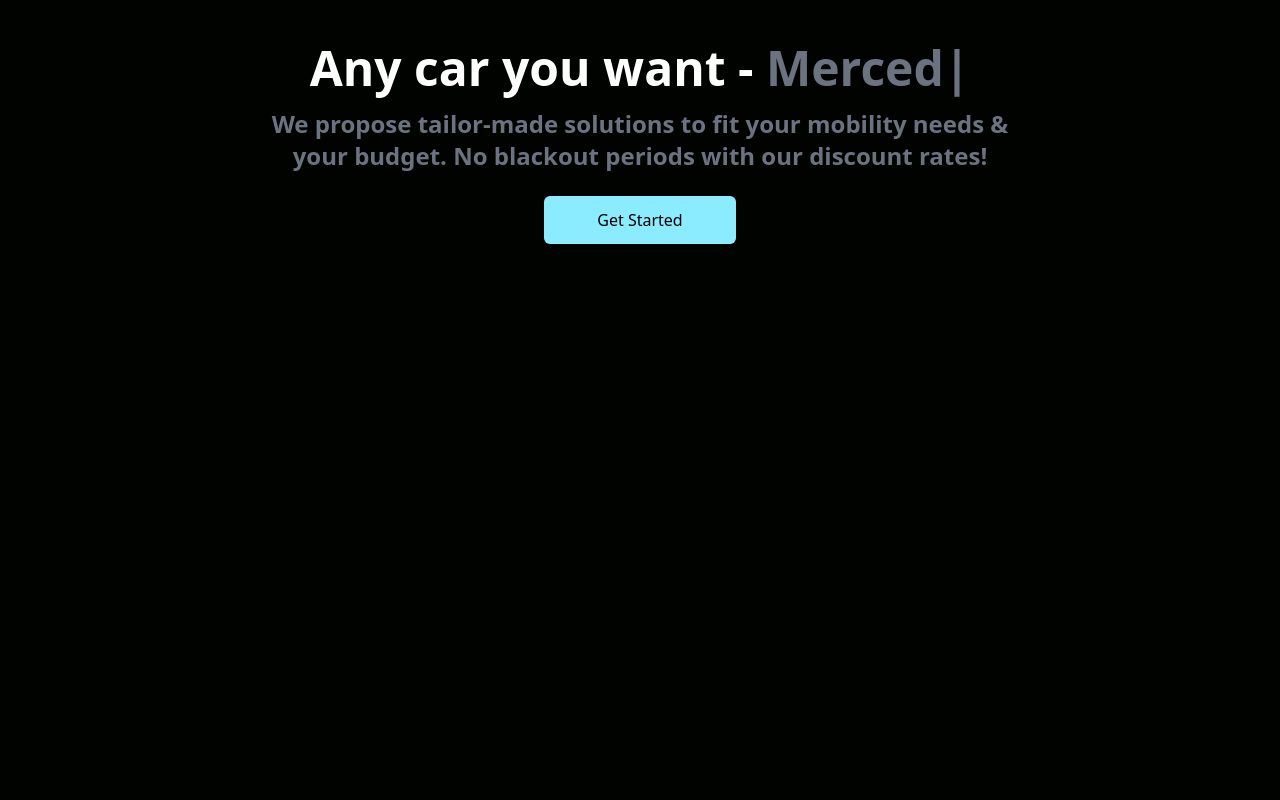
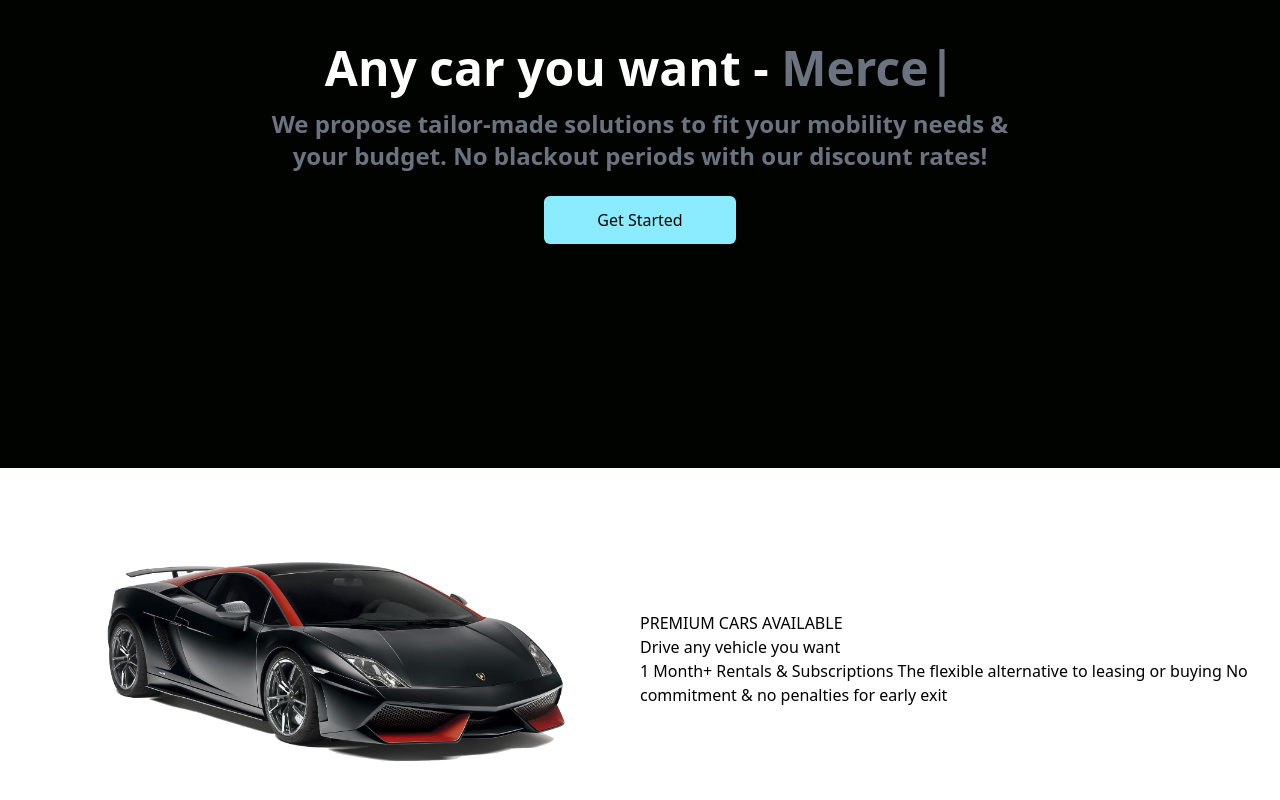
Before and after one commit to VoronovichDev/tailwind-website, a React (Create React App) app: page / in a window 1280 px wide. Shown: the part 332-1132 px from the top of the page. Before the commit the page ends 800 px from the top, so only its background shows below. Built offline with nearby package versions, Linux system fonts and the light colour scheme.

Commit message:
feat: create Car-component

```diff
--- a/src/App.js
+++ b/src/App.js
@@ -1,12 +1,14 @@
 import React from 'react'
 import Navbar from './components/Navbar'
 import Hero from './components/Hero'
+import Car from './components/Car'
 
 function App() {
     return (
         <div>
             <Navbar />
             <Hero />
+            <Car />
         </div>
     )
 }
--- /dev/null
+++ b/src/components/Car.jsx
@@ -0,0 +1,26 @@
+import React from 'react'
+import carImg from '../assets/car.png'
+
+function Car() {
+    return (
+        <div className="w-full bg-white py-16 px-4">
+            <div className="max-w-[1240px] mx-auto grid md:grid-cols-2">
+                <img
+                    className="w-[500px] mx-auto my-4"
+                    src={carImg}
+                    alt="car"
+                />
+                <div className="flex flex-col justify-center">
+                    <p>PREMIUM CARS AVAILABLE</p>
+                    <h1>Drive any vehicle you want</h1>
+                    <p>
+                        1 Month+ Rentals {' \u0026'} Subscriptions The flexible
+                        alternative to leasing or buying No commitment{' '}
+                        {' \u0026'} no penalties for early exit
+                    </p>
+                </div>
+            </div>
+        </div>
+    )
+}
+export default Car
```
Also changed, not shown: src/assets/car.png (added).
